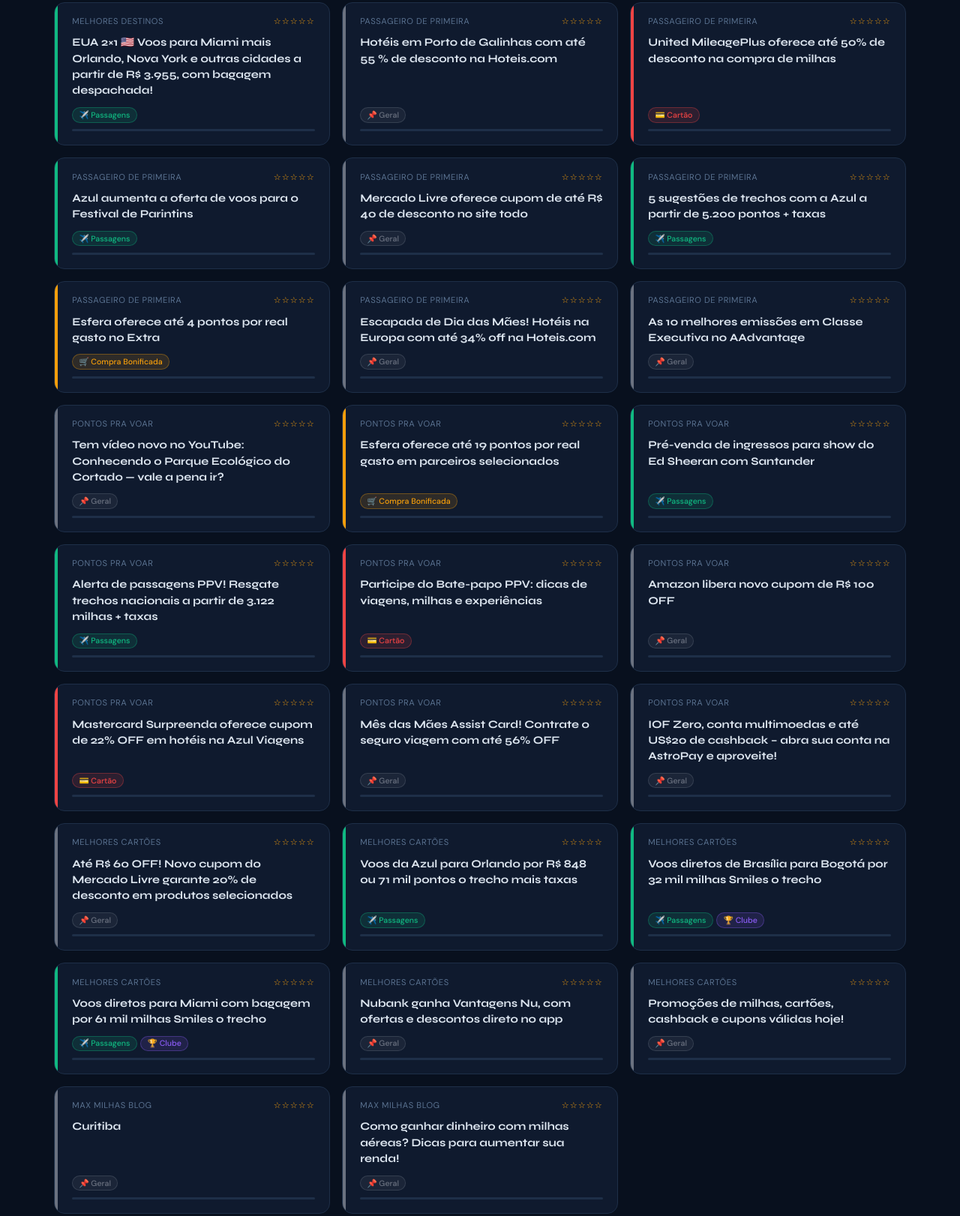
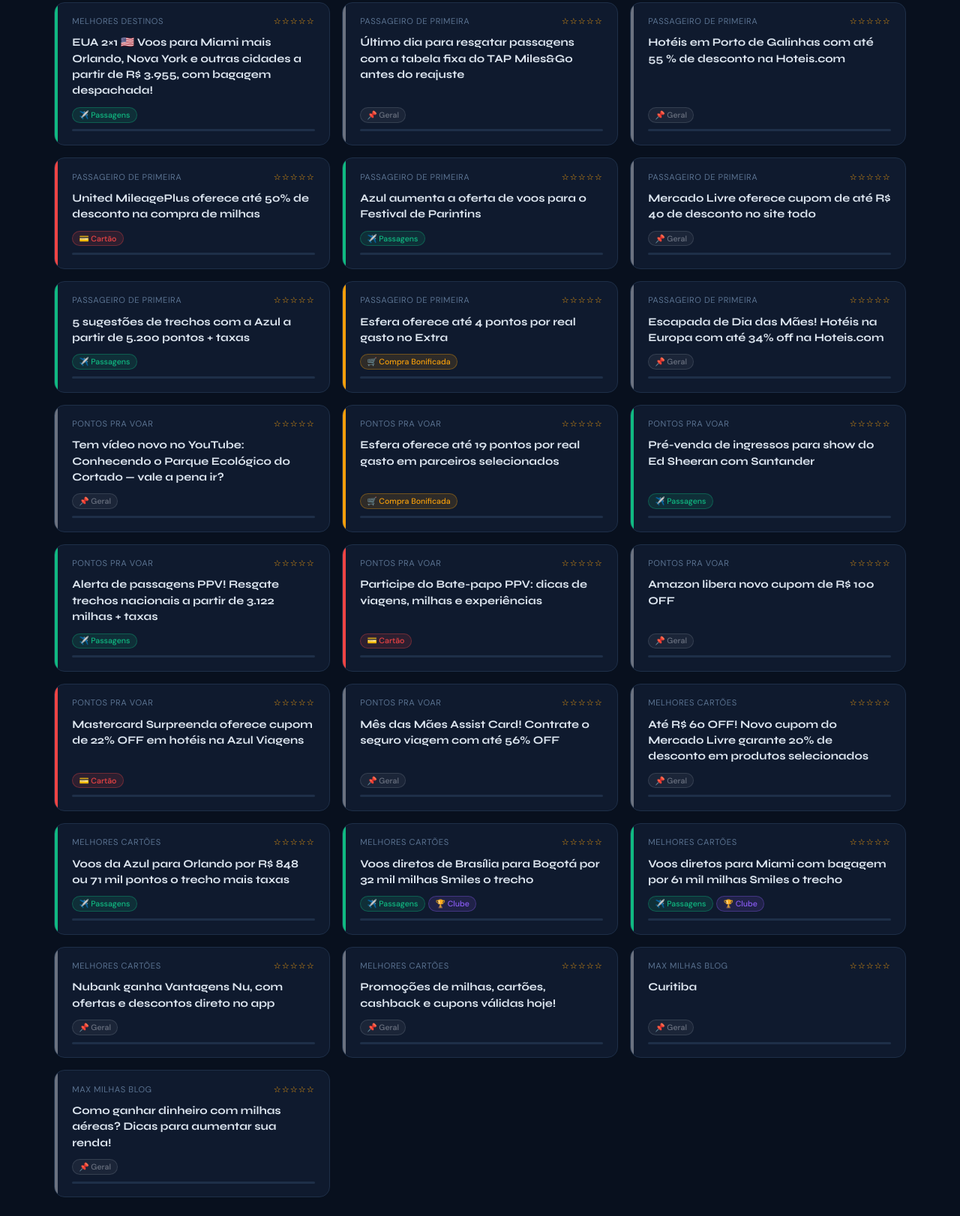
Before and after one commit to jeansantz/milhas, a plain HTML site: page index.html in a window 1280 px wide. Shown: the part 1104-2726 px from the top of the page at 75% size. Drawn offline with Linux system fonts and the light colour scheme.

Commit message:
Atualizacao 03/05/2026 10:00:17,30

```diff
--- a/index.html
+++ b/index.html
@@ -62,17 +62,17 @@
     <div class="logo">Monitor de <b>Milhas</b> ✈</div>
     <div class="sub">Promoções agregadas automaticamente das melhores fontes do Brasil</div>
     <div class="stats">
-      <div class="stat"><span class="n">38</span><span class="l">Promoções</span></div>
+      <div class="stat"><span class="n">37</span><span class="l">Promoções</span></div>
       <div class="stat"><span class="n">12</span><span class="l">Fontes</span></div>
       <div class="stat"><span class="n">5</span><span class="l">Categorias</span></div>
     </div>
-    <div class="ts">Última atualização: <strong>02/05/2026 às 19:25</strong></div>
+    <div class="ts">Última atualização: <strong>03/05/2026 às 10:00</strong></div>
   </div>
 </header>
 <div class="bar-top">
   <div class="bar-inner">
     <span class="bar-label">Filtrar:</span>
-    <button class="pill active" onclick="filtrar(this,'all')">Todas <em>38</em></button><button class="pill" onclick="filtrar(this,'Clube Assinatura')" style="--c:#8b5cf6">🏆 Clube <em>5</em></button><button class="pill" onclick="filtrar(this,'Cartao de Credito')" style="--c:#ef4444">💳 Cartão <em>4</em></button><button class="pill" onclick="filtrar(this,'Geral')" style="--c:#6b7280">📌 Geral <em>19</em></button><button class="pill" onclick="filtrar(this,'Compra Bonificada')" style="--c:#f59e0b">🛒 Compra Bonificada <em>5</em></button><button class="pill" onclick="filtrar(this,'Passagens')" style="--c:#10b981">✈️ Passagens <em>9</em></button>
+    <button class="pill active" onclick="filtrar(this,'all')">Todas <em>37</em></button><button class="pill" onclick="filtrar(this,'Clube Assinatura')" style="--c:#8b5cf6">🏆 Clube <em>5</em></button><button class="pill" onclick="filtrar(this,'Cartao de Credito')" style="--c:#ef4444">💳 Cartão <em>4</em></button><button class="pill" onclick="filtrar(this,'Geral')" style="--c:#6b7280">📌 Geral <em>18</em></button><button class="pill" onclick="filtrar(this,'Compra Bonificada')" style="--c:#f59e0b">🛒 Compra Bonificada <em>5</em></button><button class="pill" onclick="filtrar(this,'Passagens')" style="--c:#10b981">✈️ Passagens <em>9</em></button>
   </div>
 </div>
 <div class="search-wrap">
@@ -269,6 +269,20 @@
           <span class="site">Passageiro de Primeira</span>
           <span class="stars">☆☆☆☆☆</span>
         </div>
+        <h3><a href="https://passageirodeprimeira.com/ultimo-dia-para-resgatar-passagens-com-a-tabela-fixa-do-tap-milesgo-antes-do-reajuste/" target="_blank">Último dia para resgatar passagens com a tabela fixa do TAP Miles&Go antes do reajuste</a></h3>
+        <div class="card-bottom">
+          <div class="badges"><span class="badge" style="background:#6b728022;color:#6b7280;border:1px solid #6b728055">📌 Geral</span></div>
+          <div class="bar-wrap"><div class="bar-fill" style="width:0%;background:#6b7280"></div></div>
+        </div>
+      </div>
+    </div>
+    <div class="card" data-cats="Geral" data-rel="0" style="animation-delay:0.56s">
+      <div class="card-bar" style="background:#6b7280"></div>
+      <div class="card-body">
+        <div class="card-top">
+          <span class="site">Passageiro de Primeira</span>
+          <span class="stars">☆☆☆☆☆</span>
+        </div>
         <h3><a href="https://passageirodeprimeira.com/hoteis-em-porto-de-galinhas-com-ate-55-de-desconto-na-hoteis-com/" target="_blank">Hotéis em Porto de Galinhas com até 55 % de desconto na Hoteis.com</a></h3>
         <div class="card-bottom">
           <div class="badges"><span class="badge" style="background:#6b728022;color:#6b7280;border:1px solid #6b728055">📌 Geral</span></div>
@@ -276,7 +290,7 @@
         </div>
       </div>
     </div>
-    <div class="card" data-cats="Cartao de Credito" data-rel="0" style="animation-delay:0.56s">
+    <div class="card" data-cats="Cartao de Credito" data-rel="0" style="animation-delay:0.6s">
       <div class="card-bar" style="background:#ef4444"></div>
       <div class="card-body">
         <div class="card-top">
@@ -290,7 +304,7 @@
         </div>
       </div>
     </div>
-    <div class="card" data-cats="Passagens" data-rel="0" style="animation-delay:0.6s">
+    <div class="card" data-cats="Passagens" data-rel="0" style="animation-delay:0.64s">
       <div class="card-bar" style="background:#10b981"></div>
       <div class="card-body">
         <div class="card-top">
@@ -304,7 +318,7 @@
         </div>
       </div>
     </div>
-    <div class="card" data-cats="Geral" data-rel="0" style="animation-delay:0.64s">
+    <div class="card" data-cats="Geral" data-rel="0" style="animation-delay:0.68s">
       <div class="card-bar" style="background:#6b7280"></div>
       <div class="card-body">
         <div class="card-top">
@@ -318,7 +332,7 @@
         </div>
       </div>
     </div>
-    <div class="card" data-cats="Passagens" data-rel="0" style="animation-delay:0.68s">
+    <div class="card" data-cats="Passagens" data-rel="0" style="animation-delay:0.72s">
       <div class="card-bar" style="background:#10b981"></div>
       <div class="card-body">
         <div class="card-top">
@@ -332,7 +346,7 @@
         </div>
       </div>
     </div>
-    <div class="card" data-cats="Compra Bonificada" data-rel="0" style="animation-delay:0.72s">
+    <div class="card" data-cats="Compra Bonificada" data-rel="0" style="animation-delay:0.76s">
       <div class="card-bar" style="background:#f59e0b"></div>
       <div class="card-body">
         <div class="card-top">
@@ -346,7 +360,7 @@
         </div>
       </div>
     </div>
-    <div class="card" data-cats="Geral" data-rel="0" style="animation-delay:0.76s">
+    <div class="card" data-cats="Geral" data-rel="0" style="animation-delay:0.8s">
       <div class="card-bar" style="background:#6b7280"></div>
       <div class="card-body">
         <div class="card-top">
@@ -354,20 +368,6 @@
           <span class="stars">☆☆☆☆☆</span>
         </div>
         <h3><a href="https://passageirodeprimeira.com/escapada-de-dia-das-maes-hoteis-na-europa-com-ate-34-off-na-hoteis-com/" target="_blank">Escapada de Dia das Mães! Hotéis na Europa com até 34% off na Hoteis.com</a></h3>
-        <div class="card-bottom">
-          <div class="badges"><span class="badge" style="background:#6b728022;color:#6b7280;border:1px solid #6b728055">📌 Geral</span></div>
-          <div class="bar-wrap"><div class="bar-fill" style="width:0%;background:#6b7280"></div></div>
-        </div>
-      </div>
-    </div>
-    <div class="card" data-cats="Geral" data-rel="0" style="animation-delay:0.8s">
-      <div class="card-bar" style="background:#6b7280"></div>
-      <div class="card-body">
-        <div class="card-top">
-          <span class="site">Passageiro de Primeira</span>
-          <span class="stars">☆☆☆☆☆</span>
-        </div>
-        <h3><a href="https://passageirodeprimeira.com/as-10-melhores-emissoes-em-classe-executiva-no-aadvantage/" target="_blank">As 10 melhores emissões em Classe Executiva no AAdvantage</a></h3>
         <div class="card-bottom">
           <div class="badges"><span class="badge" style="background:#6b728022;color:#6b7280;border:1px solid #6b728055">📌 Geral</span></div>
           <div class="bar-wrap"><div class="bar-fill" style="width:0%;background:#6b7280"></div></div>
@@ -490,20 +490,6 @@
       <div class="card-bar" style="background:#6b7280"></div>
       <div class="card-body">
         <div class="card-top">
-          <span class="site">Pontos pra Voar</span>
-          <span class="stars">☆☆☆☆☆</span>
-        </div>
-        <h3><a href="https://pontospravoar.com/iof-zero-conta-multimoedas-e-ate-us20-de-cashback-abra-sua-conta-na-astropay-e-aproveite/" target="_blank">IOF Zero, conta multimoedas e até US$20 de cashback – abra sua conta na AstroPay e aproveite!</a></h3>
-        <div class="card-bottom">
-          <div class="badges"><span class="badge" style="background:#6b728022;color:#6b7280;border:1px solid #6b728055">📌 Geral</span></div>
-          <div class="bar-wrap"><div class="bar-fill" style="width:0%;background:#6b7280"></div></div>
-        </div>
-      </div>
-    </div>
-    <div class="card" data-cats="Geral" data-rel="0" style="animation-delay:1.2s">
-      <div class="card-bar" style="background:#6b7280"></div>
-      <div class="card-body">
-        <div class="card-top">
           <span class="site">Melhores Cartões</span>
           <span class="stars">☆☆☆☆☆</span>
         </div>
@@ -514,7 +500,7 @@
         </div>
       </div>
     </div>
-    <div class="card" data-cats="Passagens" data-rel="0" style="animation-delay:1.24s">
+    <div class="card" data-cats="Passagens" data-rel="0" style="animation-delay:1.2s">
       <div class="card-bar" style="background:#10b981"></div>
       <div class="card-body">
         <div class="card-top">
@@ -528,7 +514,7 @@
         </div>
       </div>
     </div>
-    <div class="card" data-cats="Passagens|Clube Assinatura" data-rel="0" style="animation-delay:1.28s">
+    <div class="card" data-cats="Passagens|Clube Assinatura" data-rel="0" style="animation-delay:1.24s">
       <div class="card-bar" style="background:#10b981"></div>
       <div class="card-body">
         <div class="card-top">
@@ -542,7 +528,7 @@
         </div>
       </div>
     </div>
-    <div class="card" data-cats="Passagens|Clube Assinatura" data-rel="0" style="animation-delay:1.32s">
+    <div class="card" data-cats="Passagens|Clube Assinatura" data-rel="0" style="animation-delay:1.28s">
       <div class="card-bar" style="background:#10b981"></div>
       <div class="card-body">
         <div class="card-top">
@@ -556,7 +542,7 @@
         </div>
       </div>
     </div>
-    <div class="card" data-cats="Geral" data-rel="0" style="animation-delay:1.36s">
+    <div class="card" data-cats="Geral" data-rel="0" style="animation-delay:1.32s">
       <div class="card-bar" style="background:#6b7280"></div>
       <div class="card-body">
         <div class="card-top">
@@ -570,7 +556,7 @@
         </div>
       </div>
     </div>
-    <div class="card" data-cats="Geral" data-rel="0" style="animation-delay:1.4000000000000001s">
+    <div class="card" data-cats="Geral" data-rel="0" style="animation-delay:1.36s">
       <div class="card-bar" style="background:#6b7280"></div>
       <div class="card-body">
         <div class="card-top">
@@ -584,7 +570,7 @@
         </div>
       </div>
     </div>
-    <div class="card" data-cats="Geral" data-rel="0" style="animation-delay:1.44s">
+    <div class="card" data-cats="Geral" data-rel="0" style="animation-delay:1.4000000000000001s">
       <div class="card-bar" style="background:#6b7280"></div>
       <div class="card-body">
         <div class="card-top">
@@ -598,7 +584,7 @@
         </div>
       </div>
     </div>
-    <div class="card" data-cats="Geral" data-rel="0" style="animation-delay:1.48s">
+    <div class="card" data-cats="Geral" data-rel="0" style="animation-delay:1.44s">
       <div class="card-bar" style="background:#6b7280"></div>
       <div class="card-body">
         <div class="card-top">
@@ -617,7 +603,7 @@
     <p>Nenhuma promoção encontrada com esses filtros.</p>
   </div>
 </div>
-<footer>Monitor de Milhas • 02/05/2026 às 19:25 • 38 promoções encontradas</footer>
+<footer>Monitor de Milhas • 03/05/2026 às 10:00 • 37 promoções encontradas</footer>
 <script>
 let catAtiva='all',buscaAtiva='';
 function filtrar(btn,cat){catAtiva=cat;document.querySelectorAll('.pill').forEach(b=>b.classList.remove('active'));btn.classList.add('active');aplicar()}
```
